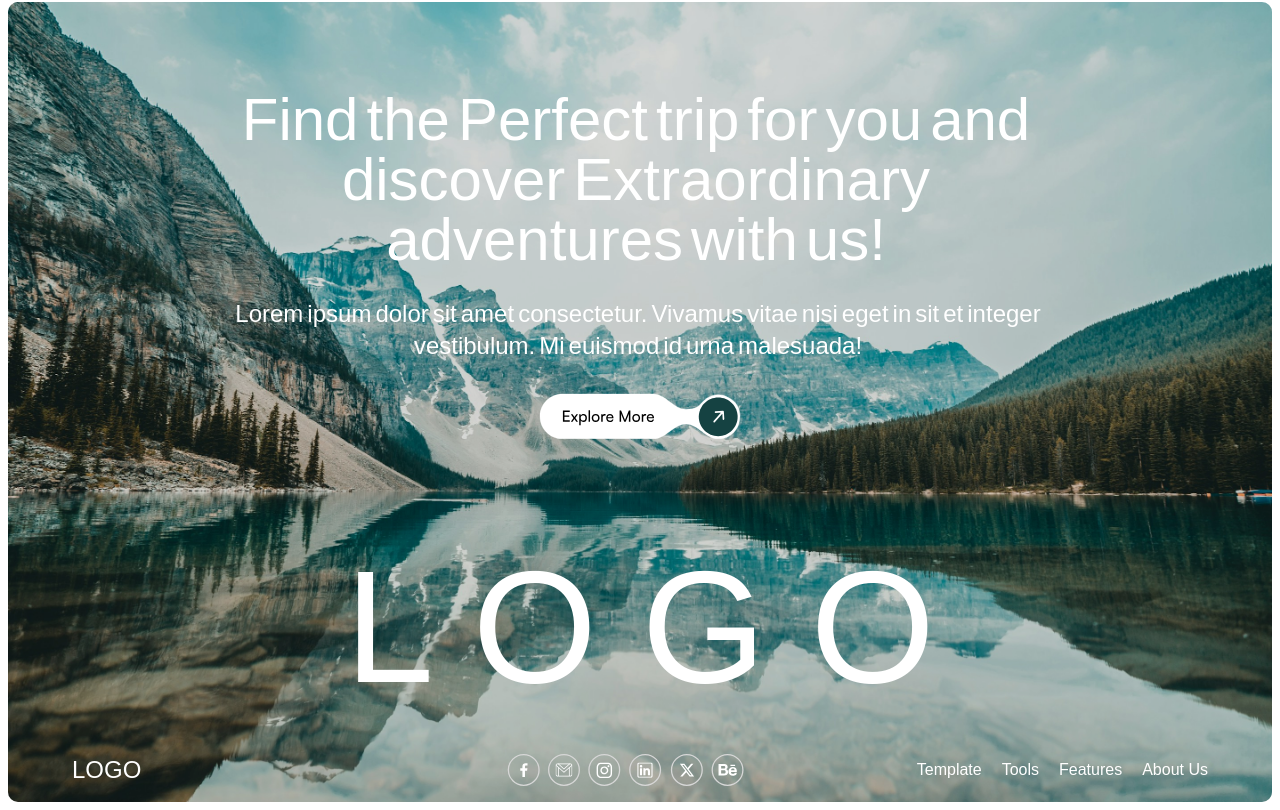
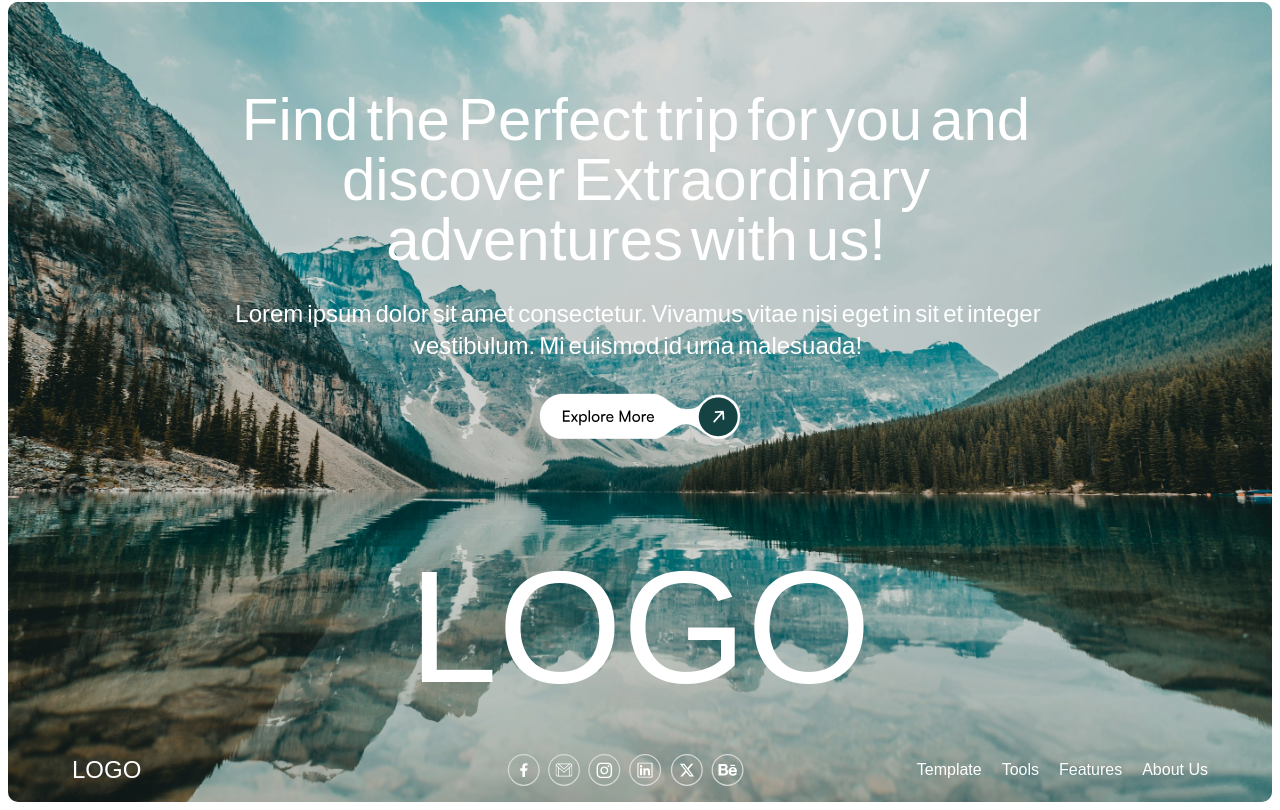
Before and after one commit to danishverso/travel-agency-cms-demo, a React (Vite) app: page / in a window 1280 px wide. Shown: the part 5092-5902 px from the top of the page. Built offline with nearby package versions, Linux system fonts and the light colour scheme.

Commit message:
feat: add animated text effect to Section7 logo

```diff
--- a/src/components/home/Section7.jsx
+++ b/src/components/home/Section7.jsx
@@ -66,8 +66,18 @@ const Section7 = () => {
 
           <img src="./src/assets/explore-btn.svg" alt="Explore Button" />
 
+          {/* Animated Logo Text */}
           <div className="mt-10 md:mt-10 lg:mt-20 text-7xl sm:text-9xl md:text-[10rem]">
-            L O G O
+            {"L O G O".split(" ").map((letter, i) => (
+              <motion.span
+                key={i}
+                className="inline-block"
+                variants={textVariants}
+                custom={i + 2} // Reduced delay value to make animation start earlier
+              >
+                {letter}
+              </motion.span>
+            ))}
           </div>
 
           <div className="px-14 pb-2 flex flex-col md:flex-row absolute bottom-20 items-center justify-between w-full gap-3">
```
